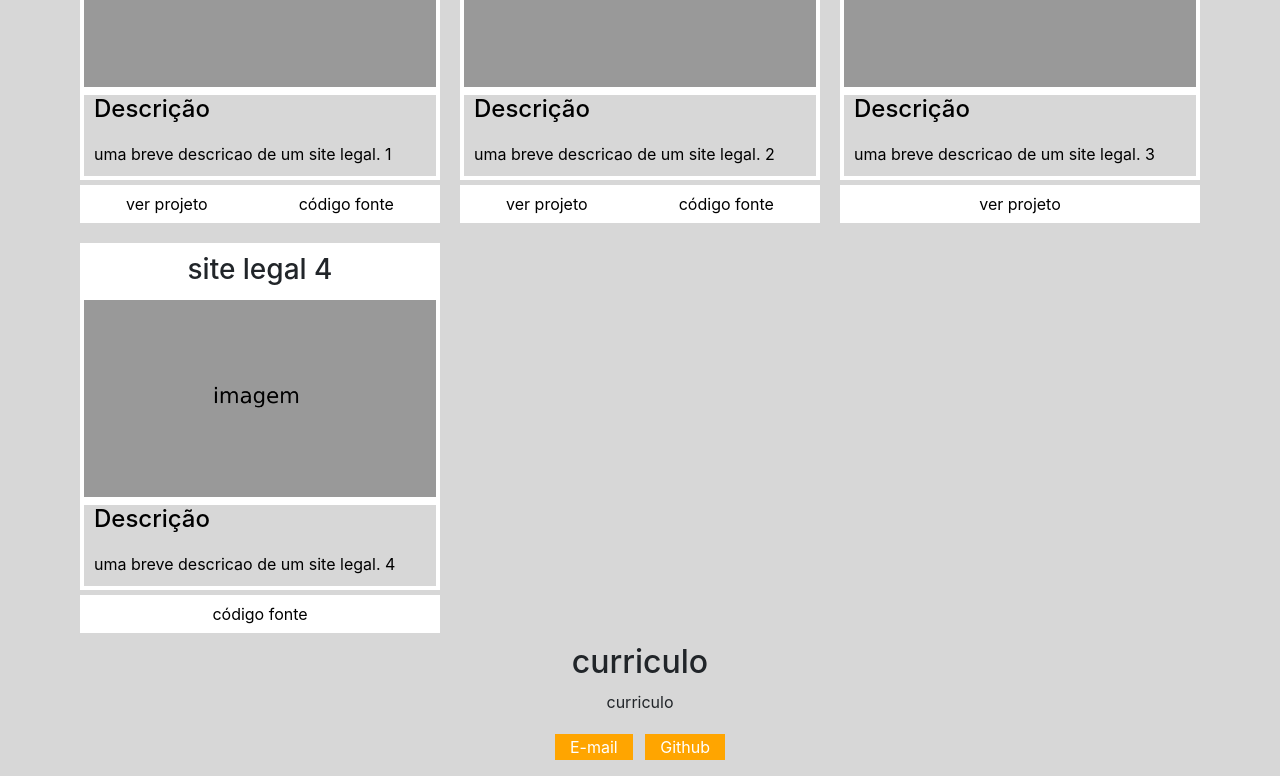
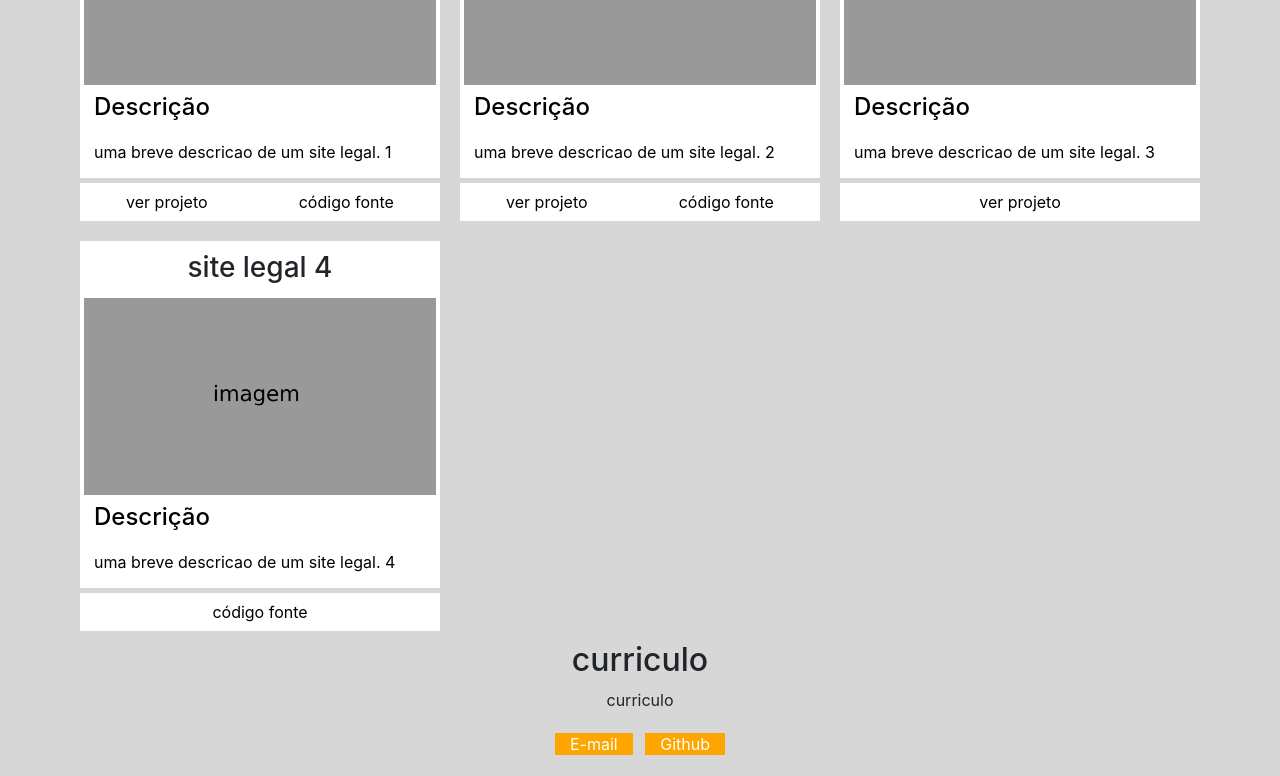
Before and after one commit to MarcosRamon00/portifolio.github.io, a plain HTML site: page index.html in a window 1280 px wide. Shown: the part 414-1190 px from the top of the page. Drawn offline with nearby package versions, Linux system fonts and the light colour scheme.

Commit message:
ajuste de css da index.html

```diff
--- a/css/style.css
+++ b/css/style.css
@@ -30,7 +30,8 @@ body{/*cor do fundo*/
 }
 .bloco_texto{
     color:black;
-    background-color:#d7d7d7;
+    /*background-color:#d7d7d7;*/
+    background-color: white;
     padding: 0px;
     border: 4px solid white;
 }
@@ -45,15 +46,19 @@ body{/*cor do fundo*/
 }
 
 /*contatos*/
-.div_contato .list-inline-item{
+.div_contato .list-inline-item a{
+    color:white;
+    text-decoration: none;
     background-color:orange;
     padding: 1px 15px 1px 15px;
 }
-.div_contato .list-inline-item a{
-    color:white;
+
+.div_contato .list-inline-item a:hover{
+    color:black;
+    background-color: white;
     text-decoration: none;
+    padding: 1px 15px 1px 15px;
 }
-
 /*--alertas de erro--*/
 #div_alerta_erro{
     margin-top: 20px;
```
